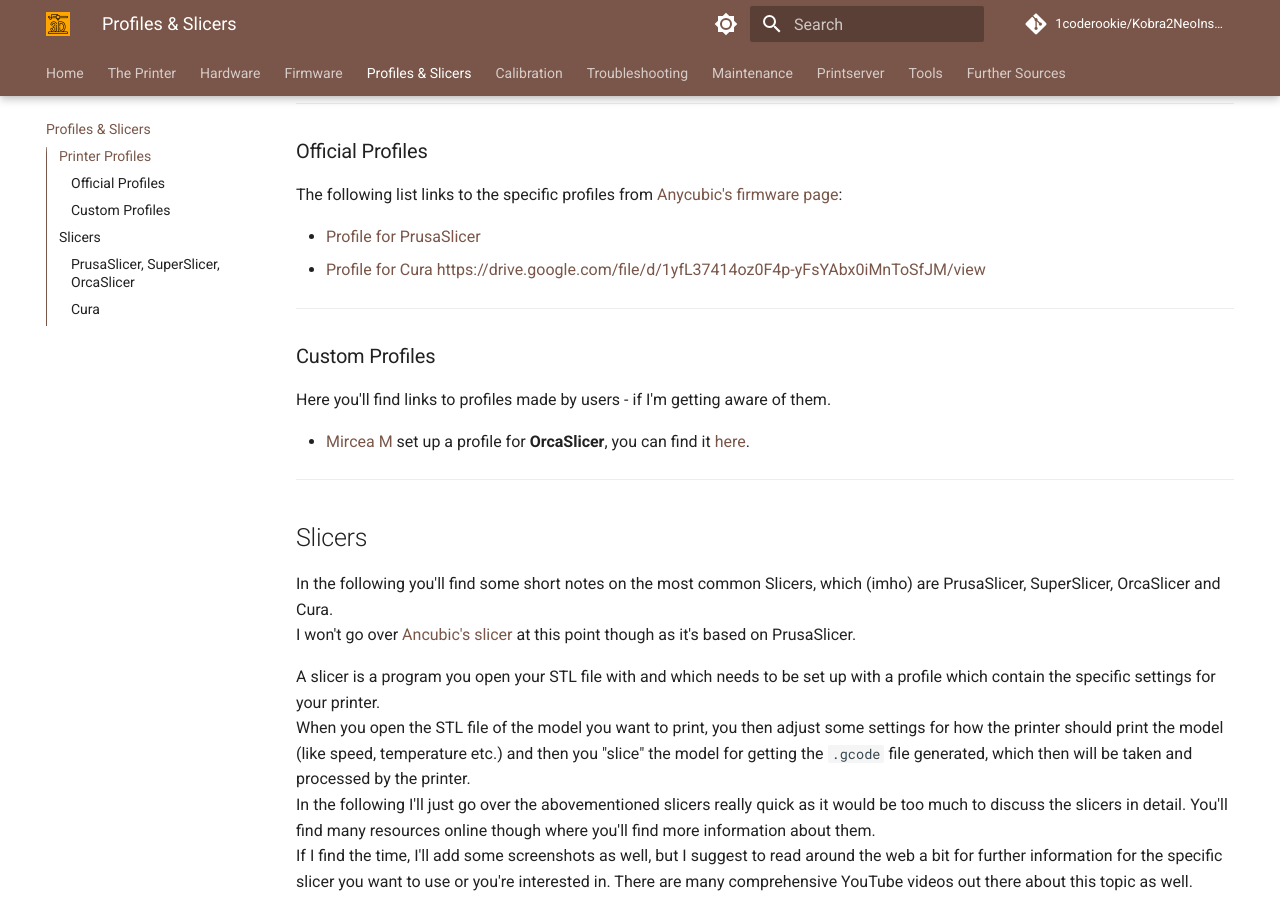
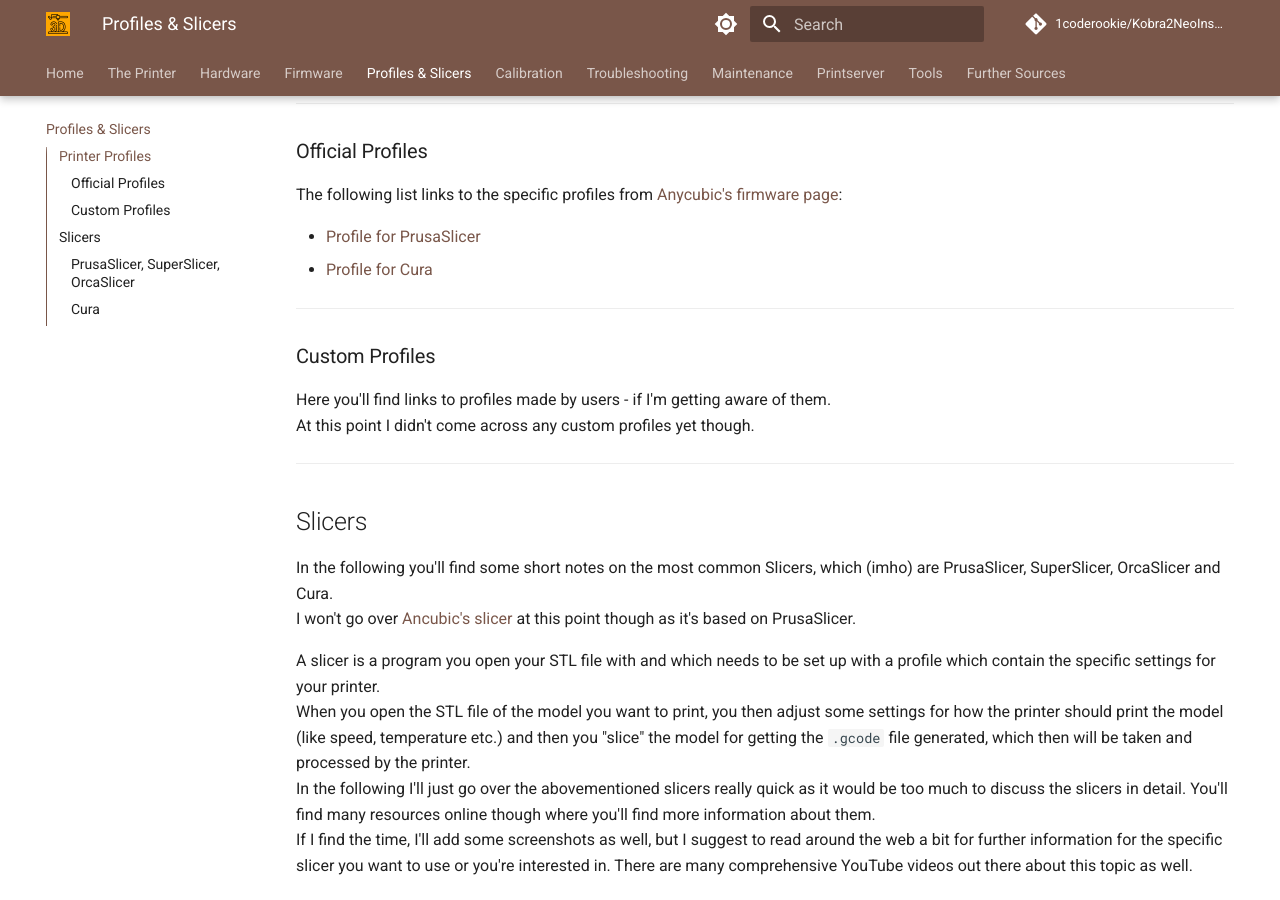
Before and after one commit to 1coderookie/Kobra2NeoInsights, an MkDocs documentation site: the page built from docs/profiles.md, in a window 1280 px wide and 900 px high, scrolled down 680 px. Built offline with MkDocs 1.6.1 and Material for MkDocs 9.7.7, drawn with Linux system fonts in a browser that asks for light colours; comment, search, counter and statistics services are not loaded; some of the changed lines change nothing that is shown.

Commit message:
Update profiles.md

```diff
--- a/docs/profiles.md
+++ b/docs/profiles.md
@@ -30,28 +30,17 @@
 
 The following list links to the specific profiles from [Anycubic's firmware page](https://www.anycubic.com/pages/firmware-software):
 
- - [Profile for PrusaSlicer](https://drive.google.com/file/d/1ADX_Y6oFosKwoohzcw0gUPFc67n_XUub/view)
- - [Profile for Cura](https://drive.google.com/file/d/1L8HTHHBkxd_eSJz3WYGwNHNZeaziyqqY/view)  https://drive.google.com/file/d/1yfL37414oz0F4p-yFsYAbx0iMnToSfJM/view
+ - [Profile for PrusaSlicer](https://drive.google.com/file/d/1XTFg07yIyTaT9dYL4mSmtO58yiWceVYM/view?usp=drive_link)
+ - [Profile for Cura](https://drive.google.com/file/d/1sn_znIRe9SiF8PB_IDkwJetN8opiRe9X/view?usp=drive_link)
 
-<!--
-!!! warning "Don't Use Anycubic's Profile Right Away!"
 
-    Watch out if you're going to use the profile of Anycubic, the *retraction distance is set to 6mm there*, which is *way* too much for the direct drive system of the **Neo**!
-    6mm is more a setting for a bowden drive like the **Go**, direct drive systems are supposed to be used with retraction distance settings around/up to 1mm! Using 6mm will lead to clogging!
-    *Always make sure to check this setting in general when using preconfigured profiles!*
-
-!!! warning "Better Don't Print The Owl.gcode!"
-
-    It's advisable to *not* print the owl.gcode example with the **Neo** which Anycubic provides. In there the retraction distance is also set to 6mm, which is *way* too much for the direct drive of the **Neo**! Even tho people reported a great quality of this owl when they printed it, it'll most likely lead to clogging.
--->
 
 ---
 
 ### Custom Profiles
 
 Here you'll find links to profiles made by users - if I'm getting aware of them.
-
-- [Mircea M](https://www.printables.com/de/@mrfenyx) set up a profile for **OrcaSlicer**, you can find it [here](https://www.printables.com/de/model/646205-anycubic-kobra-2-pro-orcaslicer-profiles).
+At this point I didn't come across any custom profiles yet though.
 
 ---
 
```
